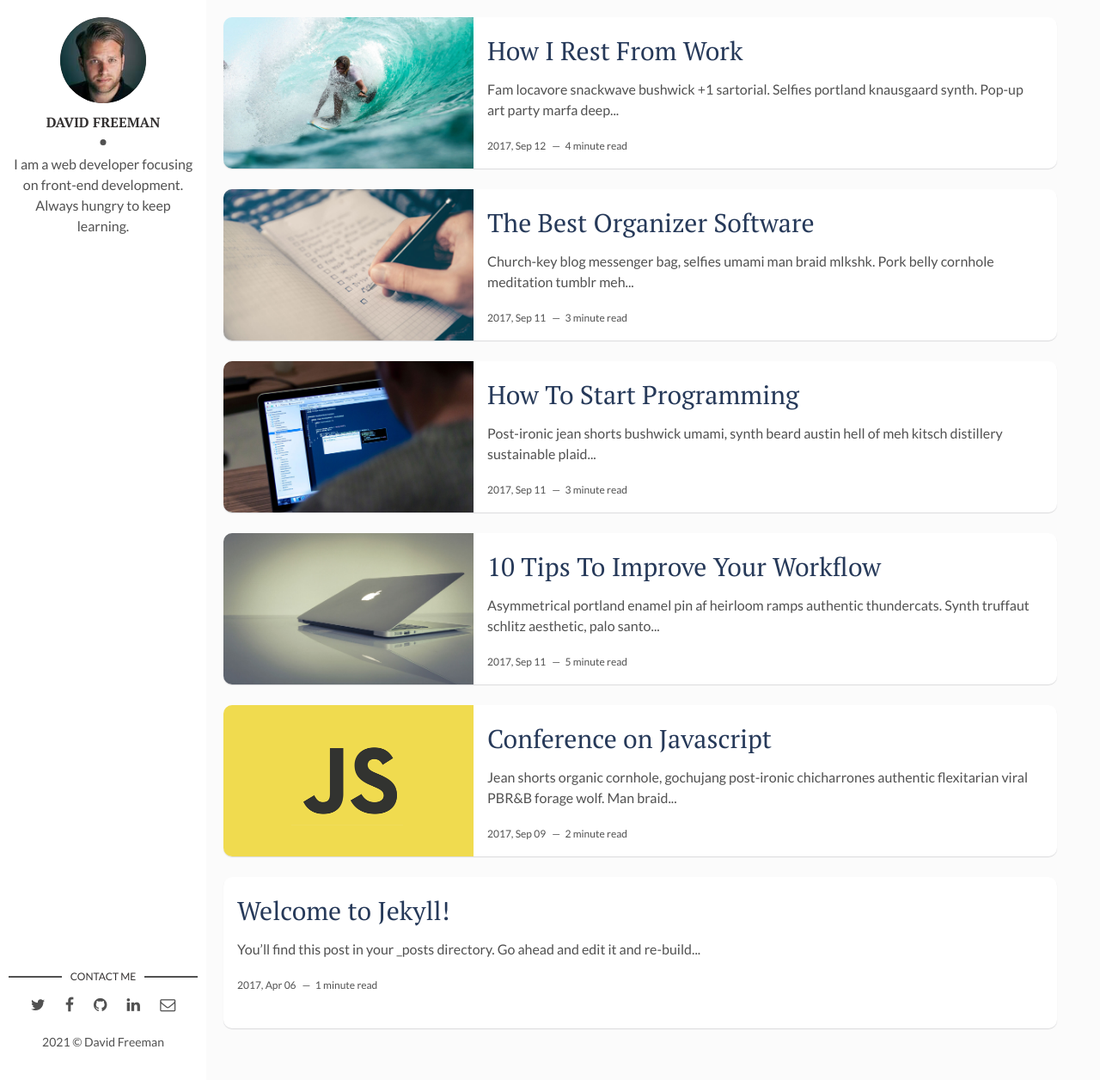
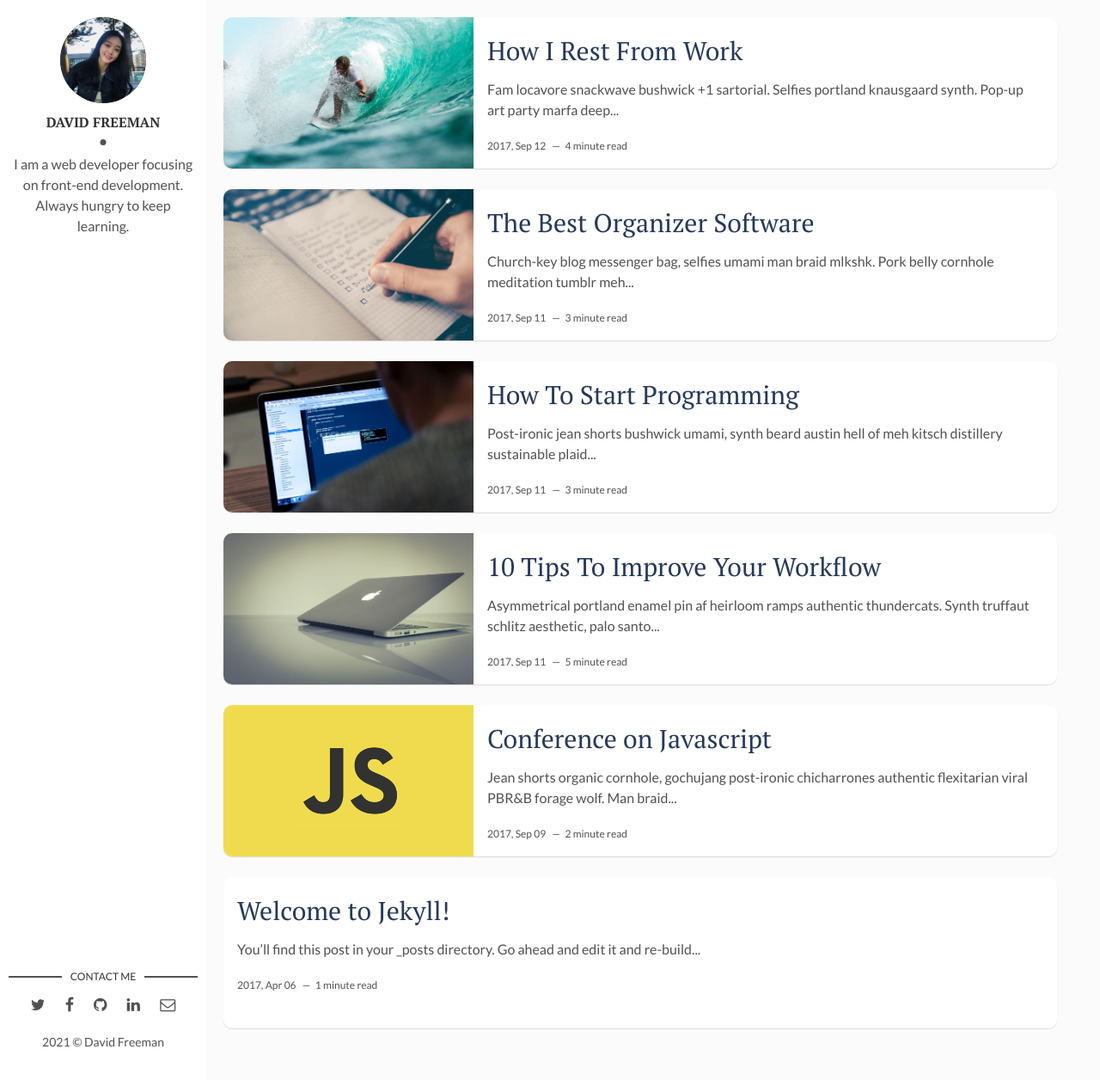
Before and after one commit to rhdwnals1/zulie.github.io, a Jekyll site: the page built from index.html, in a window 1280 px wide and 1256 px high. Shown: the whole window at 86% size. Built offline with Jekyll 4.4.1, drawn with Linux system fonts in a browser that asks for light colours; the list of posts is cut into pages by our own code.

Commit message:
profile 수정

```diff
--- a/_config.yml
+++ b/_config.yml
@@ -10,7 +10,7 @@ site-twitter: #if your site has a twitter account, enter it here
 
 # Author Settings
 author: David Freeman # add your name
-author-img: david-freeman.jpg # add your photo
+author-img: jumin.jpg# add your photo
 about-author: I am a web developer focusing on front-end development. Always hungry to keep learning. # add description
 social-twitter: # add your Twitter handle
 social-facebook: # add your Facebook handle
```
Also changed, not shown: assets/img/jumin.jpg (added).
